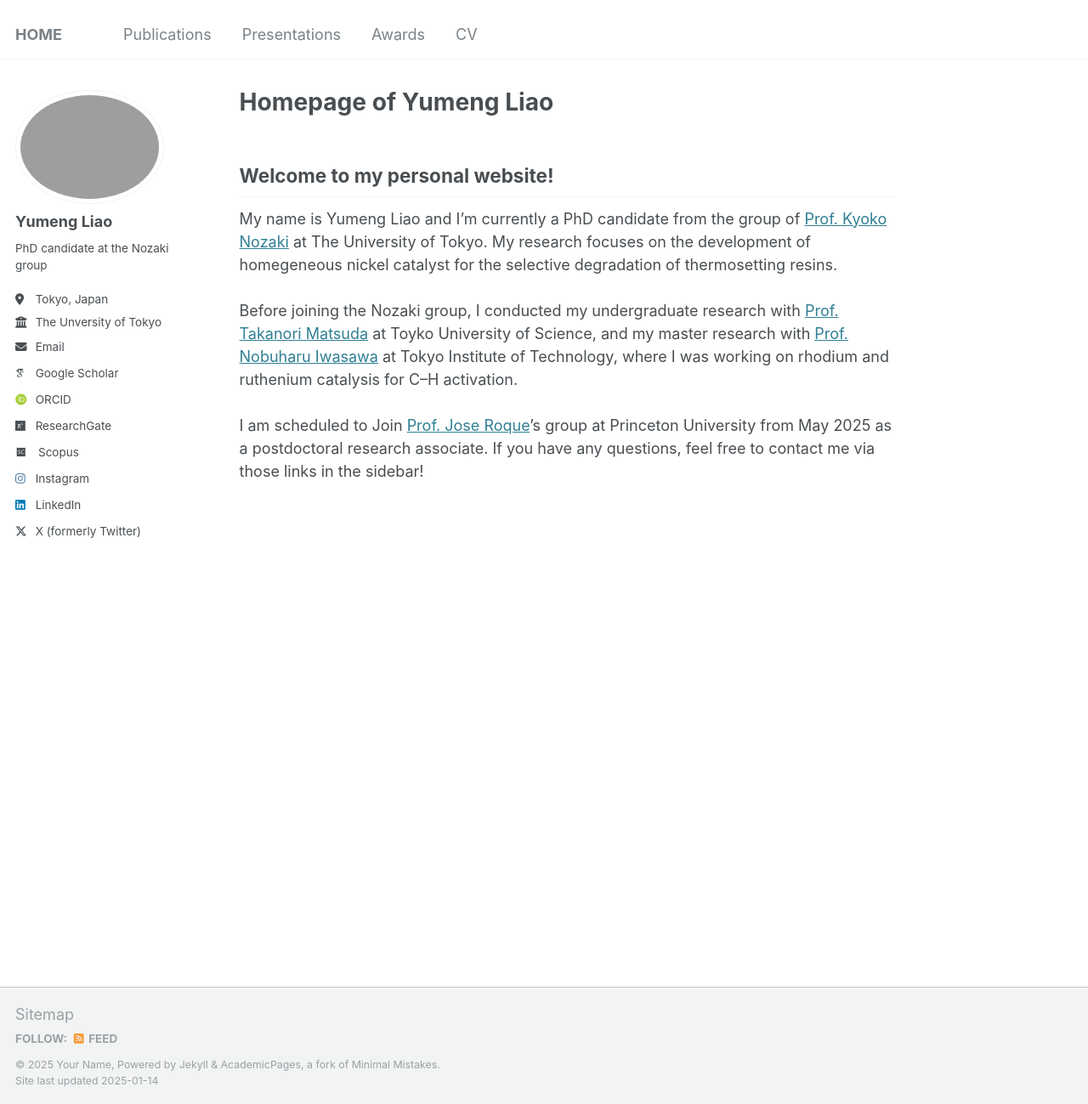
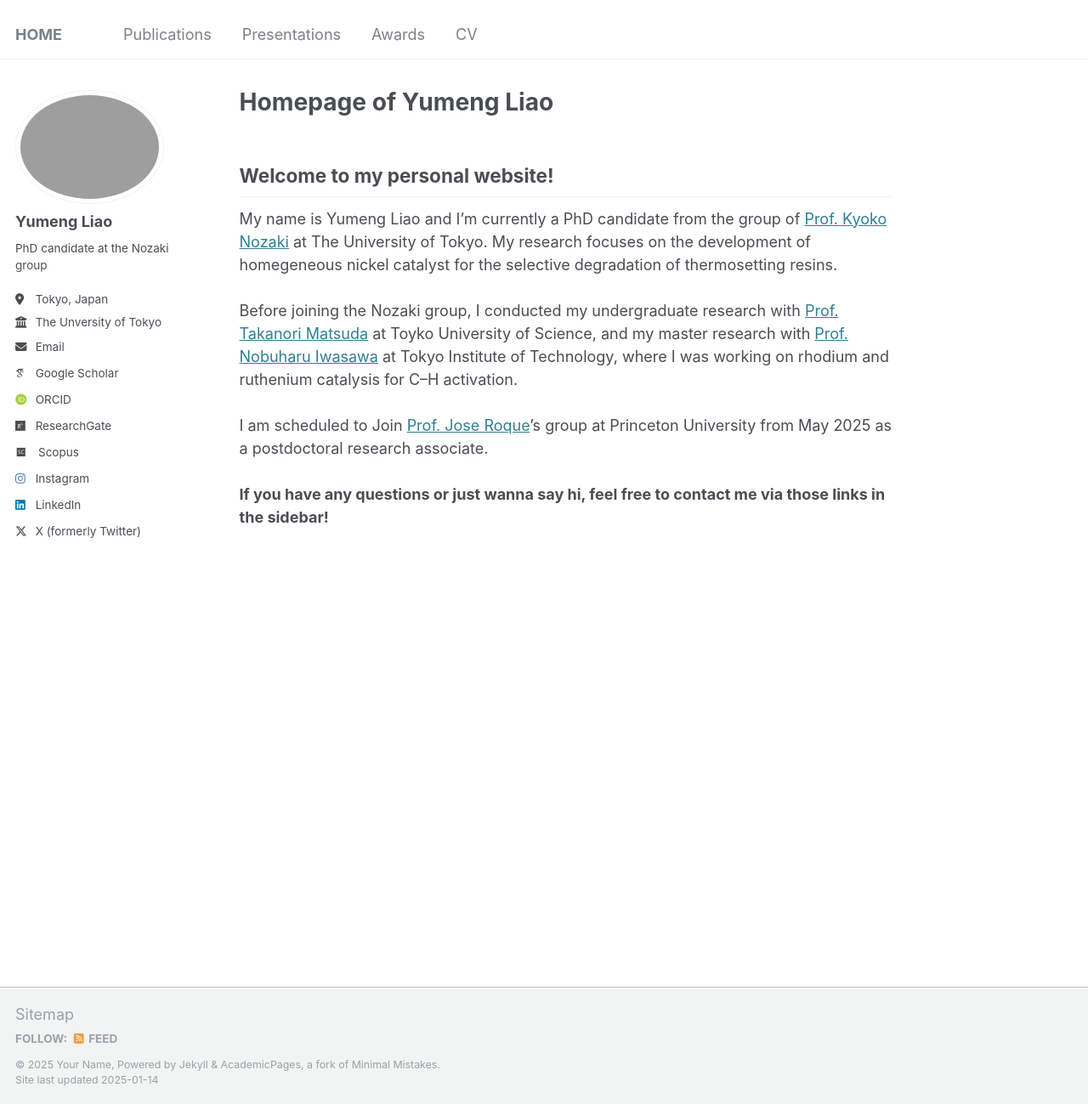
Before and after one commit to liaoym0610/academic, a Jekyll site: the page built from _pages/about.md, in a window 1280 px wide and 1299 px high. Shown: the whole window at 85% size. Built offline with Jekyll 4.4.1, drawn with Linux system fonts in a browser that asks for light colours; some web fonts are replaced; a script that is not in the unit is left out.

Commit message:
Update about.md

```diff
--- a/_pages/about.md
+++ b/_pages/about.md
@@ -11,8 +11,5 @@ Welcome to my personal website!
 
 My name is Yumeng Liao and I'm currently a PhD candidate from the group of <a href="http://park.itc.u-tokyo.ac.jp/nozakilab/indexE.html" target="_blank">Prof. Kyoko Nozaki</a> at The University of Tokyo. My research focuses on the development of homegeneous nickel catalyst for the selective degradation of thermosetting resins.<br><br>
 Before joining the Nozaki group, I conducted my undergraduate research with <a href="https://www.rs.tus.ac.jp/mtd/" target="_blank">Prof. Takanori Matsuda</a> at Toyko University of Science, and my master research with <a href="http://www.chemistry.titech.ac.jp/~iwasawa/index.html" target="_blank">Prof. Nobuharu Iwasawa</a> at Tokyo Institute of Technology, where I was working on rhodium and ruthenium catalysis for C–H activation.<br><br>
-I am scheduled to Join <a href="https://roque.princeton.edu" target="_blank">Prof. Jose Roque</a>'s group at Princeton University from May 2025 as a postdoctoral research associate. If you have any questions, feel free to contact me via those links in the sidebar!<br><br>
-
-<div id="globe-container" style="width: 300px; height: 300px;">
-    <script type="text/javascript" id="clstr_globe" src="//clustrmaps.com/globe.js?d=_qTVLuULBH1It7GEtK7tWdJB4tNrEWSr-PN4KQXzm9Y"></script>
-</div>
+I am scheduled to Join <a href="https://roque.princeton.edu" target="_blank">Prof. Jose Roque</a>'s group at Princeton University from May 2025 as a postdoctoral research associate.<br><br>
+**If you have any questions or just wanna say hi, feel free to contact me via those links in the sidebar!**
```
